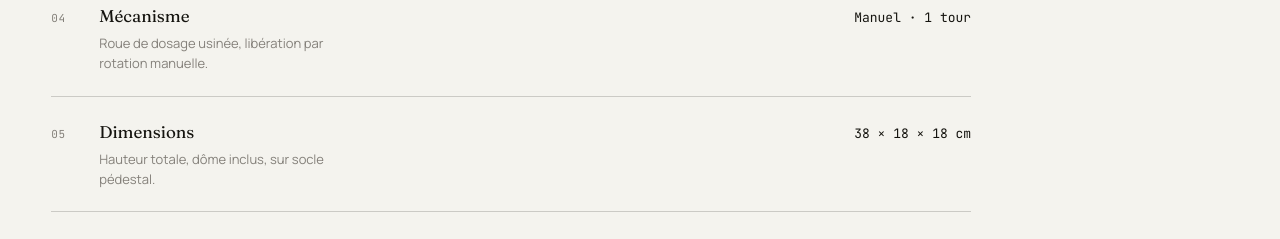
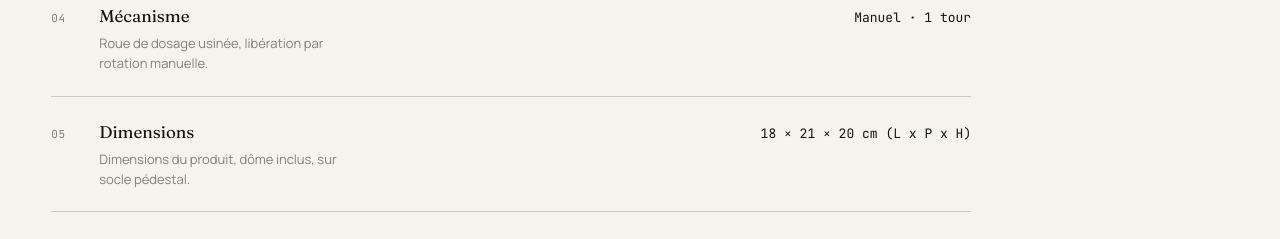
Before and after one commit to ArthurBr02/bonbons-ensim-usine-du-futur, a Next.js app in the folder Site/: page / in a window 1280 px wide. Shown: the part 1960-2199 px from the top of the page. Built offline with nearby package versions, Linux system fonts and the light colour scheme; no server answers.

Commit message:
modif dimensions

```diff
--- a/Site/components/sections/Specs.tsx
+++ b/Site/components/sections/Specs.tsx
@@ -3,7 +3,7 @@ const SPECS = [
   { name: "Dôme", sub: "Verre Bonne maman soufflé, traitement anti-rayure.", val: "Verre alimentaire" },
   { name: "Capacité", sub: "Environ 300 g de bonbons standards, calibre 12–18 mm.", val: "~300 g" },
   { name: "Mécanisme", sub: "Roue de dosage usinée, libération par rotation manuelle.", val: "Manuel · 1 tour" },
-  { name: "Dimensions", sub: "Hauteur totale, dôme inclus, sur socle pédestal.", val: "38 × 18 × 18 cm" },
+  { name: "Dimensions", sub: "Dimensions du produit, dôme inclus, sur socle pédestal.", val: "18 × 21 × 20 cm (L x P x H)" },
   { name: "Poids", sub: "Pesé à vide, sans bonbons ni emballage.", val: "1,2 kg" },
   { name: "Origine", sub: "Usiné, assemblé et calibré dans notre atelier en Loire-Atlantique.", val: "Made in FR" },
 ];
--- a/Site/design/ensim/project/sections.jsx
+++ b/Site/design/ensim/project/sections.jsx
@@ -56,7 +56,7 @@
     { name: 'Dôme', sub: 'Verre Bonne maman soufflé, traitement anti-rayure.', val: 'Verre alimentaire' },
     { name: 'Capacité', sub: 'Environ 300 g de bonbons standards, calibre 12–18 mm.', val: '~300 g' },
     { name: 'Mécanisme', sub: 'Roue de dosage usinée, libération par rotation manuelle.', val: 'Manuel · 1 tour' },
-    { name: 'Dimensions', sub: 'Hauteur totale, dôme inclus, sur socle pédestal.', val: '38 × 18 × 18 cm' },
+    { name: 'Dimensions', sub: 'Dimensions du produit, dôme inclus, sur socle pédestal.', val: '18 × 21 × 20 cm (L x P x H)' },
     { name: 'Poids', sub: 'Pesé à vide, sans bonbons ni emballage.', val: '1,2 kg' },
     { name: 'Origine', sub: 'Usiné, assemblé et calibré dans notre atelier en Loire-Atlantique.', val: 'Made in FR' },
   ];
```
